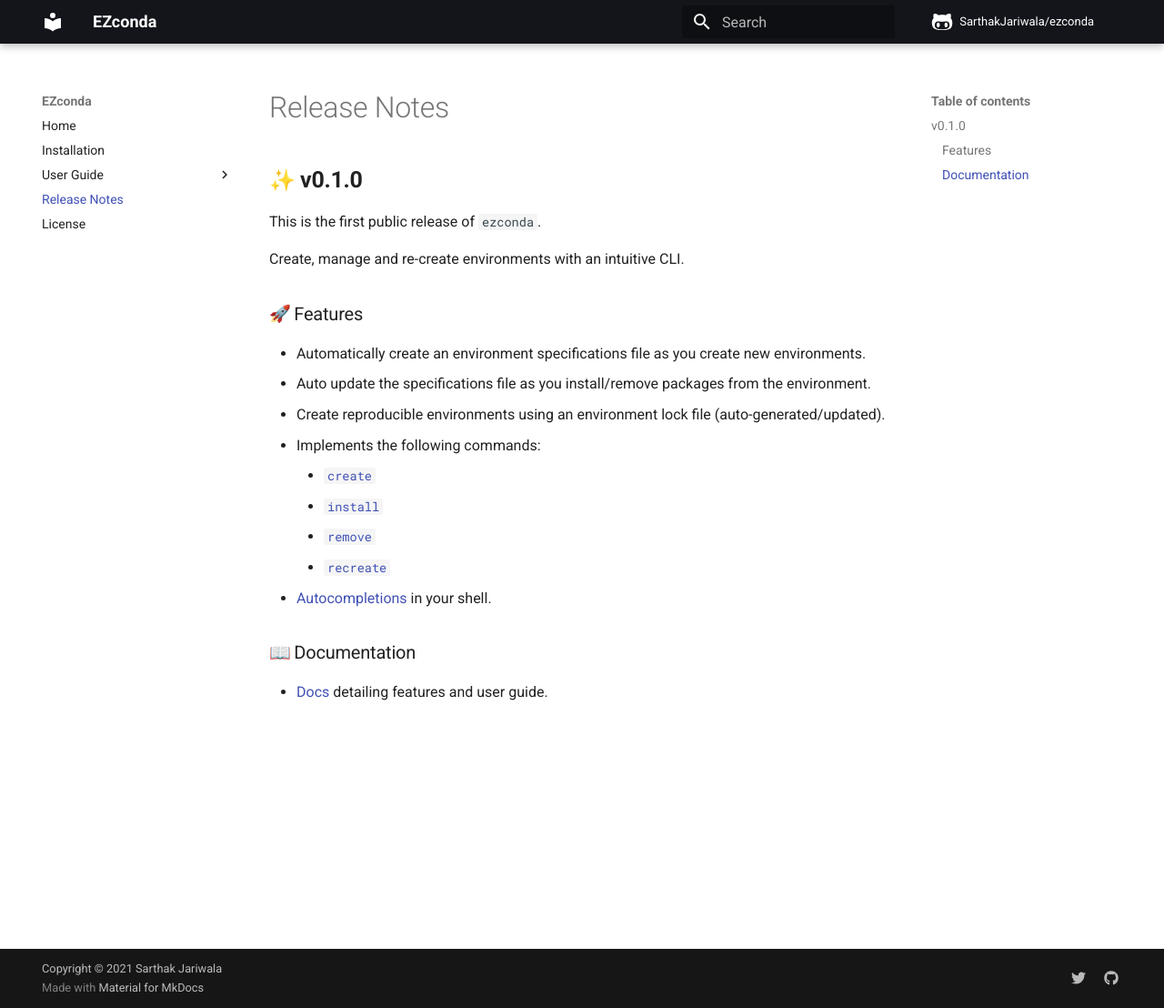
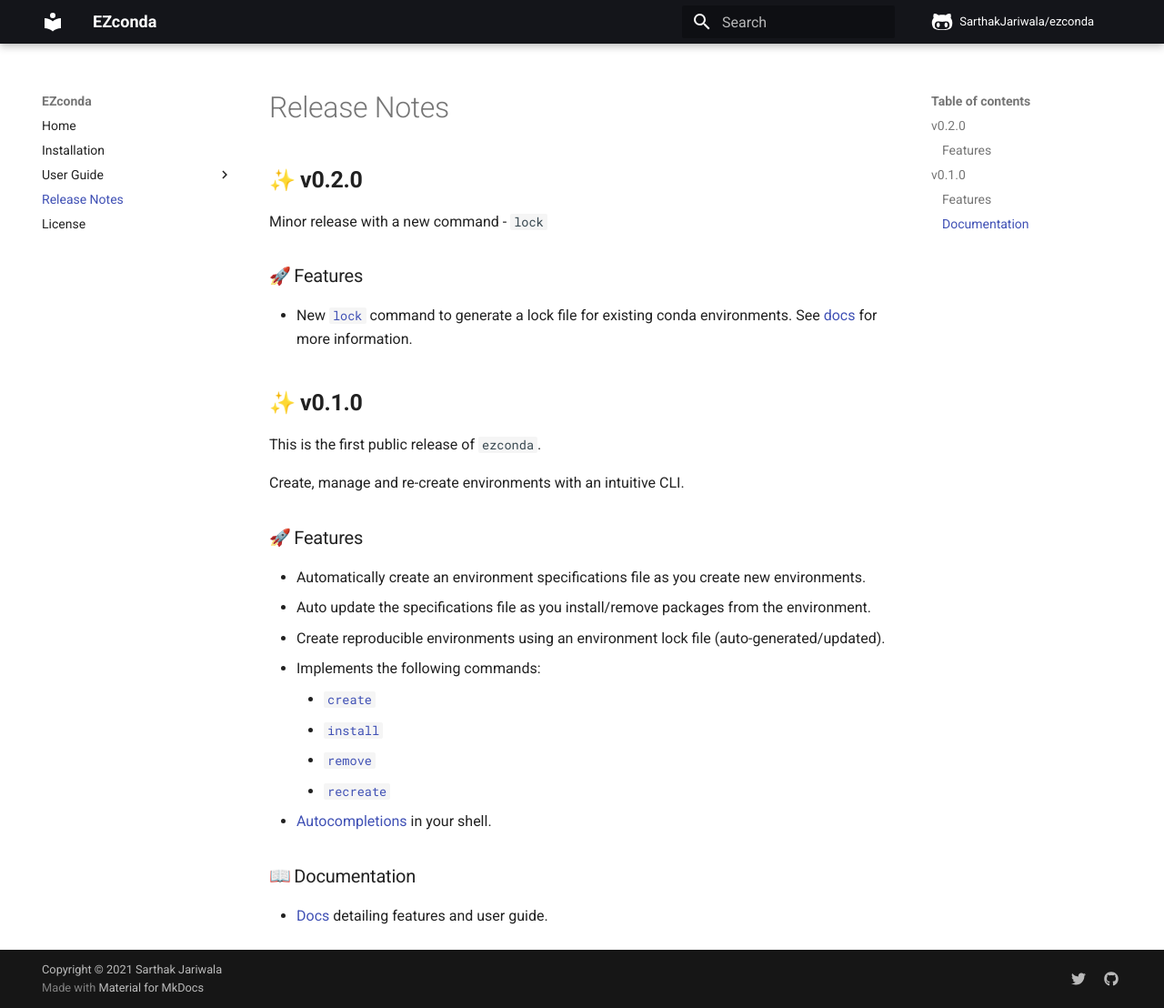
Before and after one commit to SarthakJariwala/ezconda, an MkDocs documentation site: the page built from docs/release_notes.md, in a window 1280 px wide and 1108 px high. Shown: the whole window at 91% size. Built offline with MkDocs 1.6.1 and Material for MkDocs 9.7.7, drawn with Linux system fonts in a browser that asks for light colours; emoji names are drawn with the system emoji font; comment, search, counter and statistics services are not loaded.

Commit message:
bump version for release, add release notes

```diff
--- a/docs/release_notes.md
+++ b/docs/release_notes.md
@@ -1,4 +1,13 @@
 # Release Notes
+
+
+## :sparkles: **v0.2.0**
+
+Minor release with a new command - `lock`
+
+### :rocket: Features
+
+- New [`lock`](user_guide/lock_existing_env.md) command to generate a lock file for existing conda environments. See [docs](user_guide/lock_existing_env.md) for more information.
 
 ## :sparkles: **v0.1.0**
 
--- a/pyproject.toml
+++ b/pyproject.toml
@@ -1,6 +1,6 @@
 [tool.poetry]
 name = "ezconda"
-version = "0.1.0"
+version = "0.2.0"
 description = "Create, Manage, Re-create conda environments & specifications with ease."
 authors = ["Sarthak Jariwala"]
 readme = "README.md"
```
